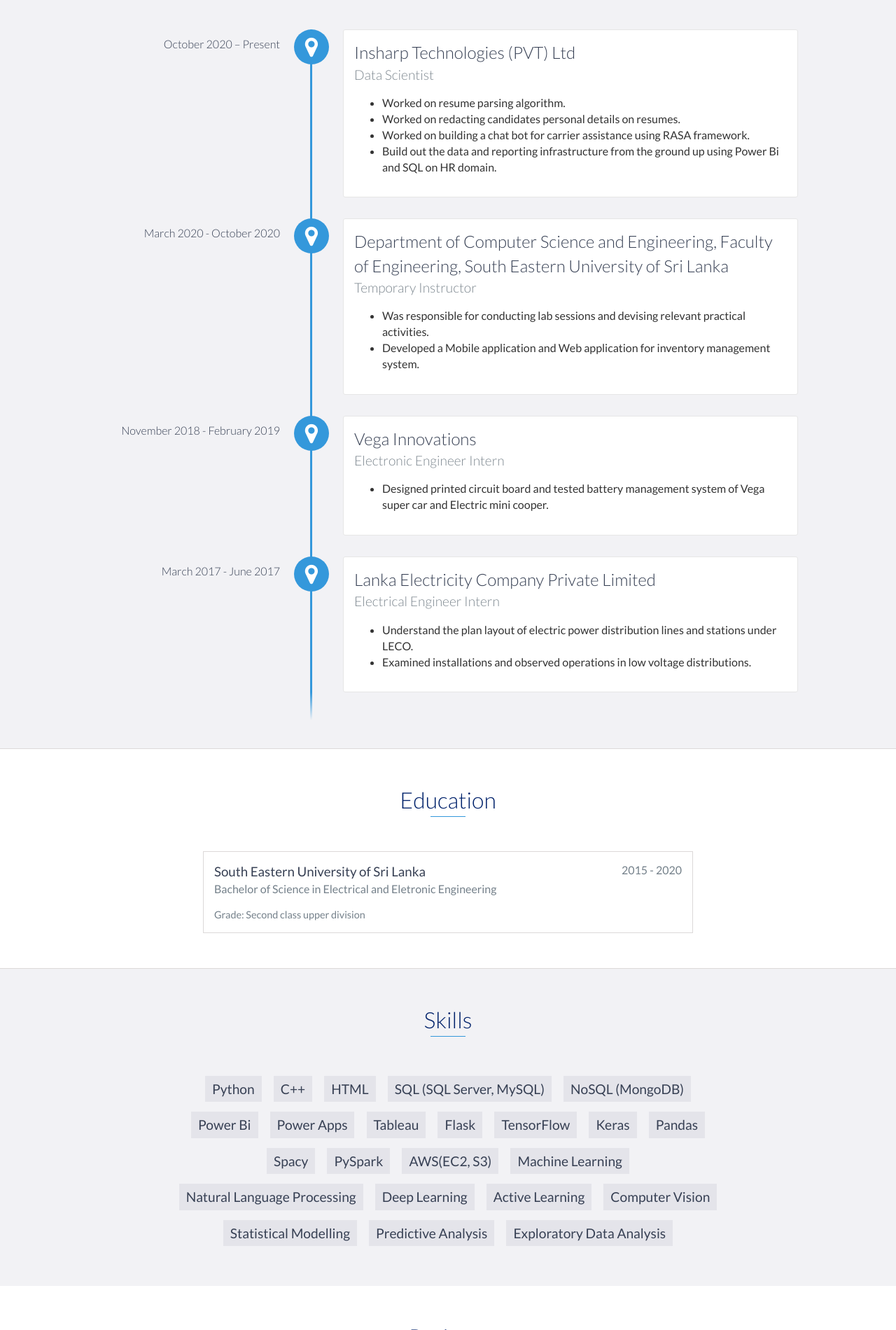
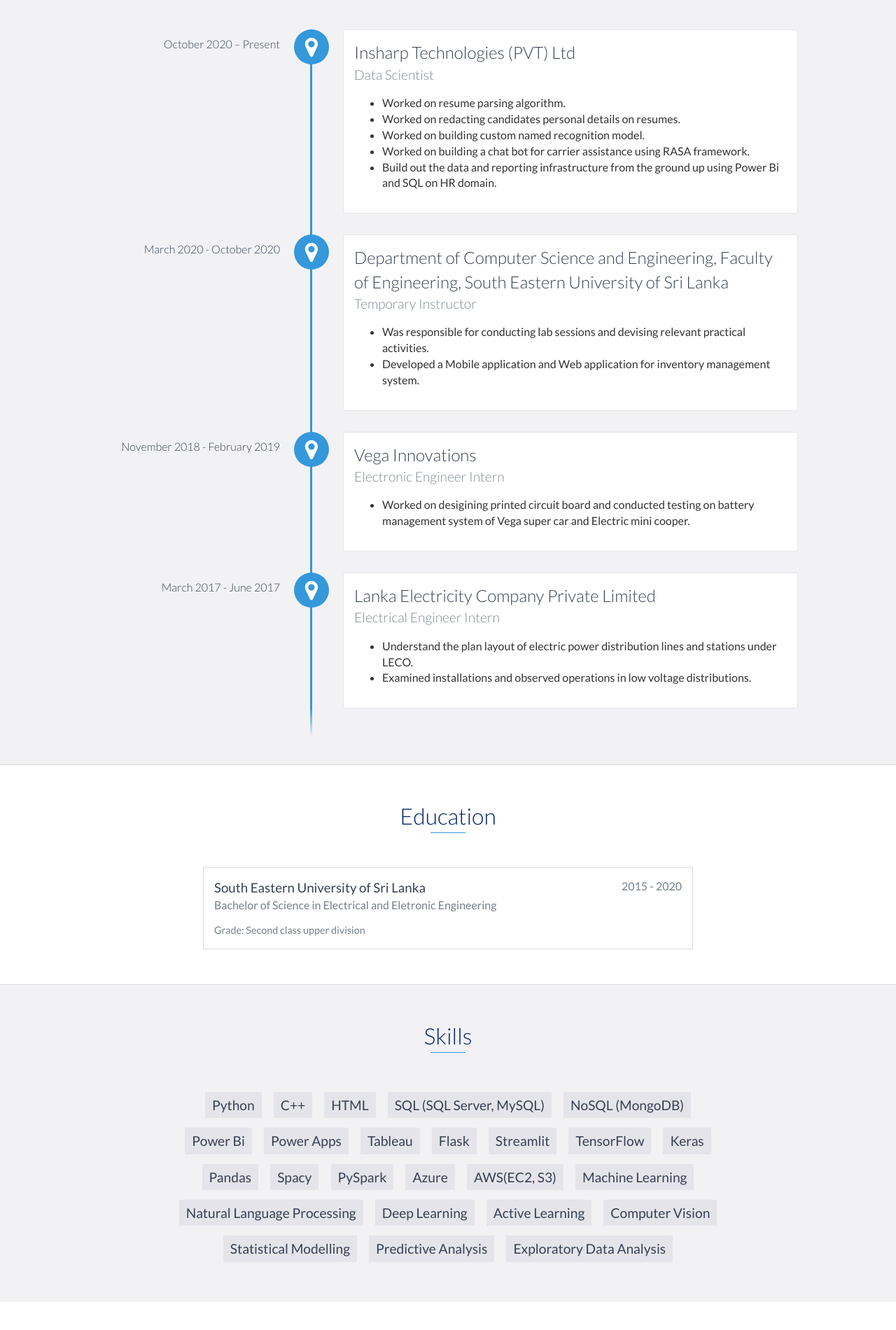
Before and after one commit to vidush5/vidush5.github.io2, a website: page index.html in a window 1280 px wide. Shown: the part 1247-3147 px from the top of the page at 70% size. Drawn offline with nearby package versions, Linux system fonts and the light colour scheme; a web font is replaced by a local one.

Commit message:
modified

```diff
--- a/index.html
+++ b/index.html
@@ -69,7 +69,7 @@
         <div id="lead-content">
             <h1>Vidushraj Chandresekeran</h1>
             <h2>Machine Learning & Deep Learning Practitioner</h2>
-            <a href="https://drive.google.com/file/d/1TIvl5cYjvKpj8guxB4NA5mOwjIsoit-Z/view?usp=sharing" target="_blank"  download="Vidushraj_CV.pdf" class="btn-rounded-white">Download Resume</a>
+            <a href="https://drive.google.com/file/d/1O8o2BA_BloTrrk6v_Wq_Llnvu1fNwT_D/view?usp=sharing" target="_blank"  download="Vidushraj_CV.pdf" class="btn-rounded-white">Download Resume</a>
             <br></br>
             <br></br>
             <div>
@@ -103,7 +103,7 @@
                     <br>
                         Hello there, I am <b>Vidushraj</b>, people usually call me Vidush. I’m currently working as a Data Scientist. ML and DL excite me and I am passionate to work in that domain as I am exploring these technologies to upgrade myself. Looking to implement AI solutions that would ease the life of the masses. My ideal future job would be that of Data Engineering because I have an affection for digging datasets to find insights and telling stories to the end-user through visualization.
                         <br>
-                        <br>Interests - <b>Natural Language Processing, Time Series Forecasting, Data Science</b></br>
+                        <br>Interests - <b>Data Engineering, Natural Language Processing, Time Series Forecasting</b></br>
                     </p>
 
                 </div>
@@ -123,6 +123,7 @@
                         <ul>
                     	    <li>Worked on resume parsing algorithm.</li>
                     	    <li>Worked on redacting candidates personal details on resumes.</li>
+                            <li>Worked on building custom named recognition model.</li>
                     	    <li>Worked on building a chat bot for carrier assistance using RASA framework.</li>
                             <li>Build out the data and reporting infrastructure from the ground up using Power Bi and SQL on HR
                             domain.</li>
@@ -146,7 +147,7 @@
                     <h4>Electronic Engineer Intern</h4>
                     <p>
                         <ul>
-                    	    <li>Designed printed circuit board and tested battery management system of Vega super car and Electric
+                    	    <li>Worked on desigining printed circuit board and conducted testing on battery management system of Vega super car and Electric
                             mini cooper.</li>
                         </ul>
                     </p>
@@ -194,11 +195,13 @@
                 <li>Power Apps</li>
                 <li>Tableau</li>
                 <li>Flask</li>
+                <li>Streamlit</li>
                 <li>TensorFlow</li>
                 <li>Keras</li>
                 <li>Pandas</li>
                 <li>Spacy</li>
                 <li>PySpark</li>
+                <li>Azure</li>
                 <li>AWS(EC2, S3)</li>
                 <li>Machine Learning</li>
                 <li>Natural Language Processing</li>
@@ -222,7 +225,7 @@
                 <div class="project shadow-large">
                     <div class="project-image">
 
-                        <h3>&nbsp;&nbsp;Soon will be update..!</h3>
+                        <h3>&nbsp;&nbsp; Soon will be update..!</h3>
                     </div>
                     <!-- End .project-image -->
                     <div class="project-info">
```
